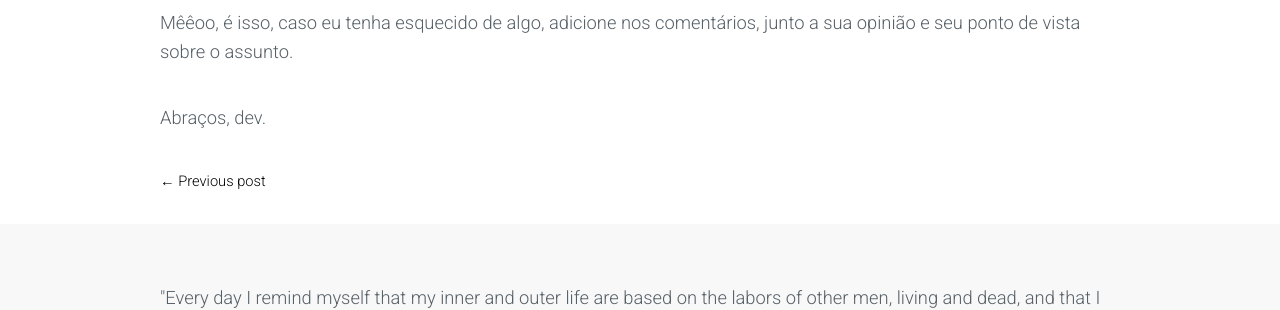
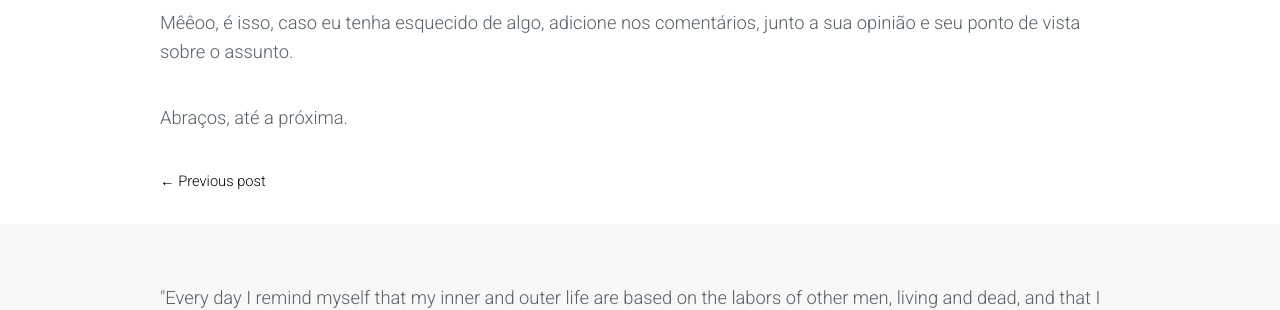
Before and after one commit to leonardorifeli/leonardorifeli-website, a Jekyll site: the page built from _posts/2016-08-19-heranca-ou-composicao-qual-utilizar.markdown, in a window 1280 px wide and 900 px high, scrolled down 5485 px. Shown: the part 377-687 px from the top of the window. Built offline with Jekyll 4.4.1, drawn with Linux system fonts in a browser that asks for light colours; comment, search, counter and statistics services are not loaded.

Commit message:
Fixed article

```diff
--- a/_posts/2016-08-19-heranca-ou-composicao-qual-utilizar.markdown
+++ b/_posts/2016-08-19-heranca-ou-composicao-qual-utilizar.markdown
@@ -126,4 +126,4 @@ Portanto, utilize qual se encaixa na sua relação e no contexto do seu domínio
 
 Mêêoo, é isso, caso eu tenha esquecido de algo, adicione nos comentários, junto a sua opinião e seu ponto de vista sobre o assunto.
 
-Abraços, dev.
+Abraços, até a próxima.
```
